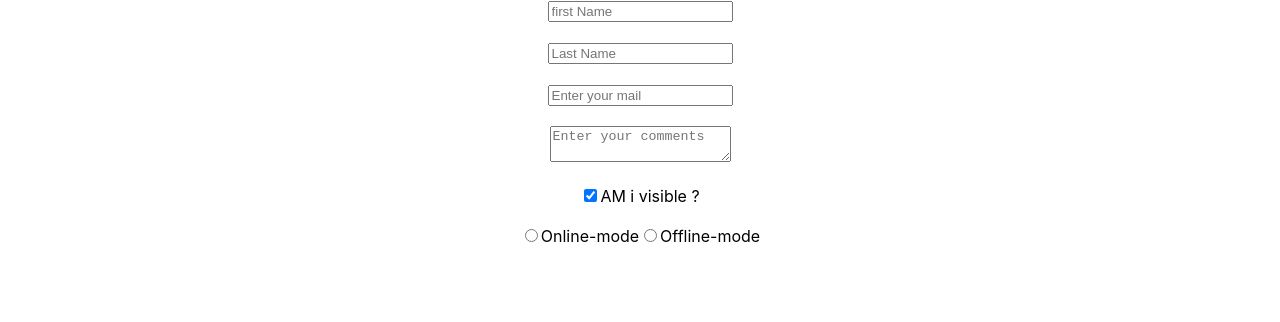
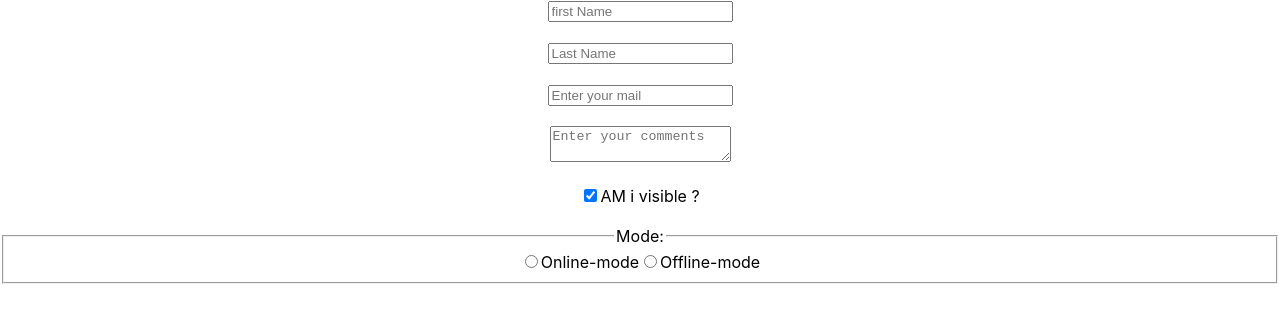
Before and after one commit to RAJA8112008/formapp, a React (Create React App) app: page / in a window 1280 px wide. Shown: the top 322 px of the page. Built offline with nearby package versions, Linux system fonts and the light colour scheme.

Commit message:
commited

```diff
--- a/src/App.js
+++ b/src/App.js
@@ -42,11 +42,15 @@ console.log(FormData);
   <label htmlFor='isvisible'>AM i visible ?</label>
   <br/>
    <br/>
-   <input type='radio' name='mode' value='online-mode' checked={FormData.value==="online-mode"} id='online-mode' onChange={ChangeHandler}/>
+   <fieldset>
+    <legend>Mode:</legend>
+      <input type='radio' name='mode' value='online-mode' checked={FormData.value==="online-mode"} id='online-mode' onChange={ChangeHandler}/>
    <label htmlFor='mode'>Online-mode</label>
 
    <input type='radio' name='mode' value='offline-mode' checked={FormData.value==="offline-mode"} id='offline-mode' onChange={ChangeHandler}/>
    <label htmlFor='mode'>Offline-mode</label>
+   </fieldset>
+
    </form>
 
     </div>
```
